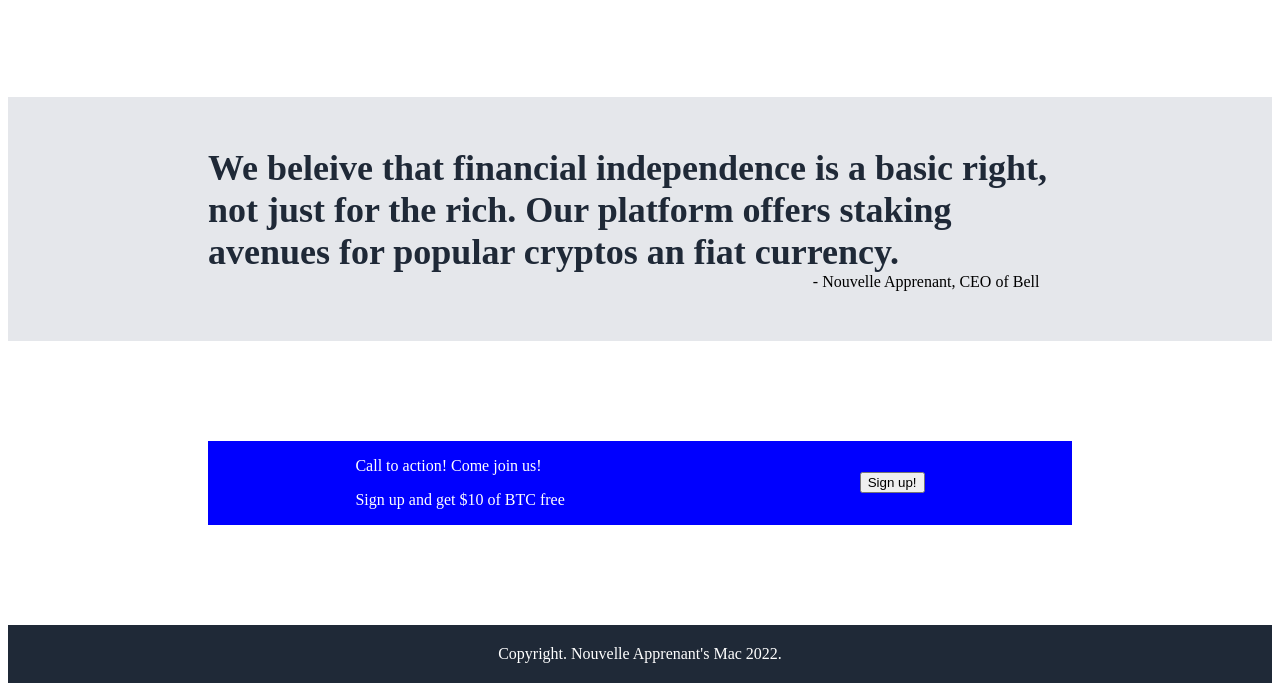
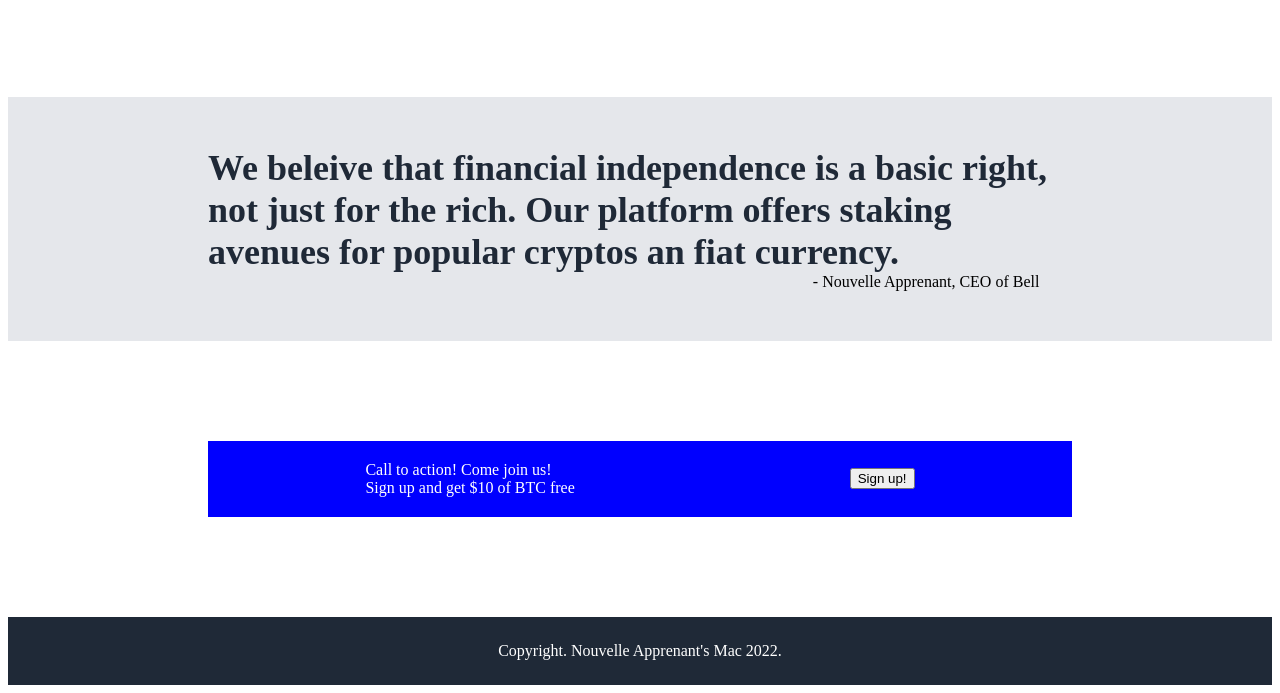
Before and after one commit to MayannkArora/Landing-Page, a plain HTML site: page index.html in a window 1280 px wide. Shown: the part 638-1331 px from the top of the page. Drawn offline with Linux system fonts and the light colour scheme.

Commit message:
Add final versions of .HTML and .CSS files

```diff
--- a/style.css
+++ b/style.css
@@ -99,16 +99,25 @@ h2{
     background-color: blue;
     align-items: center;
     justify-content: space-around;
+    padding: 20px;
 
 }
 
-.joinus .left {
+.joinus .left p {
     color: white;
-}
+    margin: 0px;}
 
 .footer{
     display: flex;
     align-items: center;
     justify-content: center;
-    padding: 20px;
+    padding-top: 25px;
+    padding-bottom: 25px;
 }
+
+
+
+
+.joinus .left p{
+    padding: 0%;
+}
```
Also changed, not shown: index.html (+1 -2 lines).
